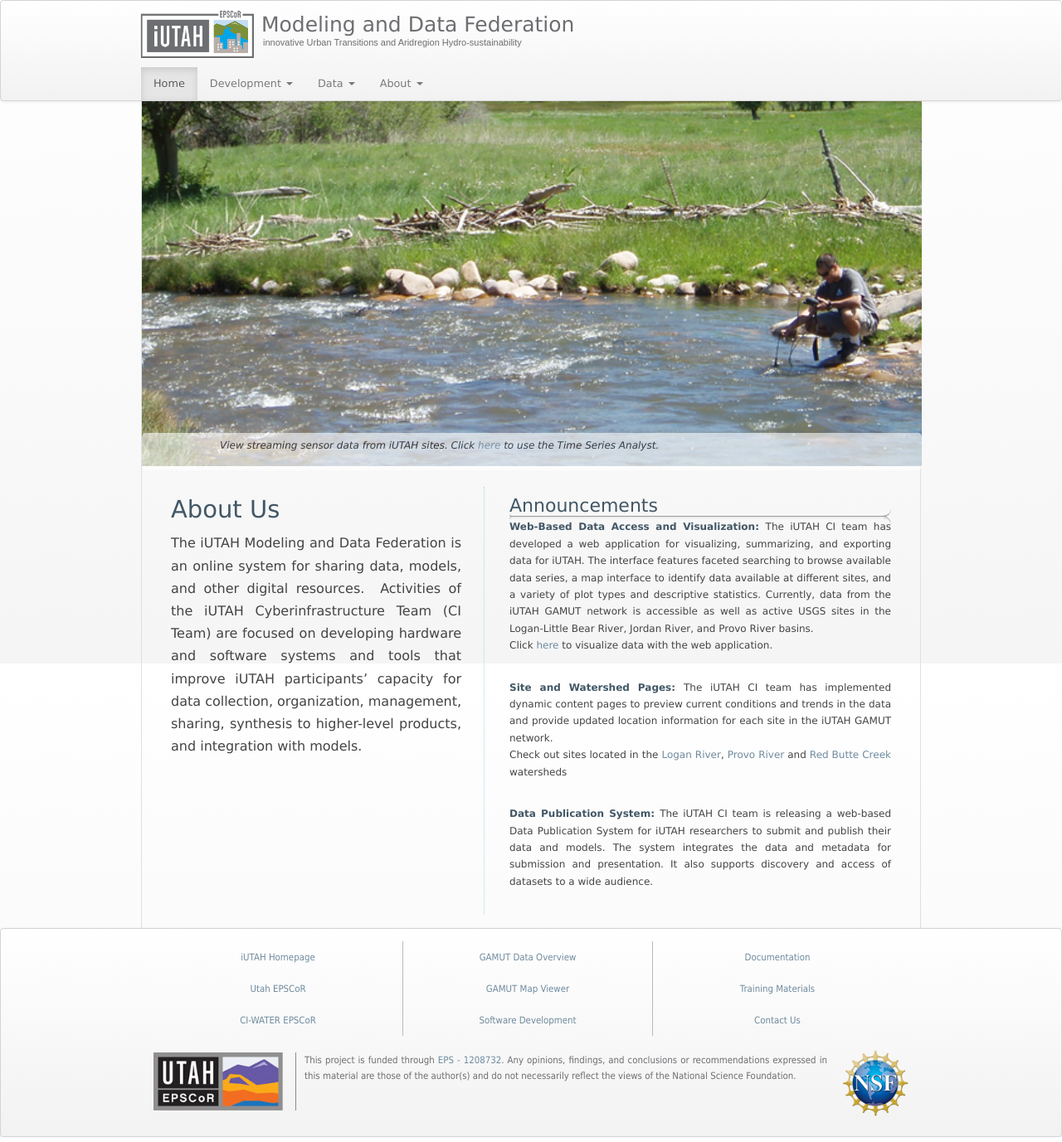
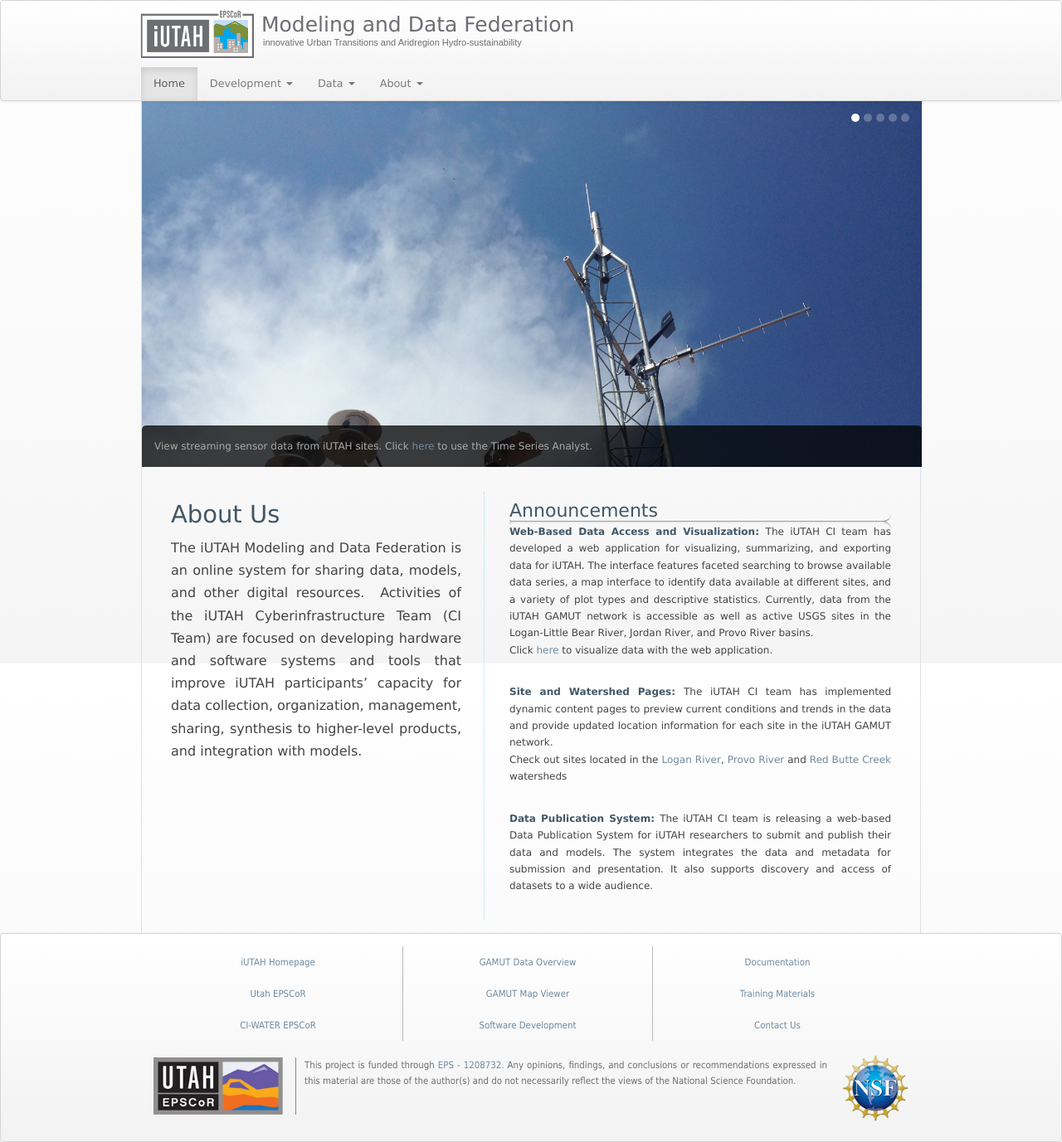
Before and after one commit to marioscience/iutah, a Django app: page / in a window 1280 px wide. Shown: the whole page at 83% size. Run offline with Django 3.2, Linux system fonts and the light colour scheme; data comes from the database, SQL or seed files in the repository; both versions use the stored data as it was after the commit; parts of the project's set-up code (start-up, migrations or seed data) failed here and were passed over; some libraries are stand-ins or nearby versions.

Commit message:
Several changes done. Including: - Using bootstrap carousel to display images in front page - Using bootstrap carousel to display image galleries - Admin page changed

```diff
--- a/mdfiutah/settings/base.py
+++ b/mdfiutah/settings/base.py
@@ -77,7 +77,7 @@
 TINYMCE_DEFAULT_CONFIG = {
     'plugins': "",
     'theme': "advanced",
-    'cleanup_on_startup': True,
+    'cleanup_on_startup': False,
     'custom_undo_redo_levels': 10,
 	'relative_urls' : False,
 }
--- a/mdfserver/static/mdfserver/css/custom_style.css
+++ b/mdfserver/static/mdfserver/css/custom_style.css
@@ -76,6 +76,47 @@
     position: fixed;
     width: 100%;
     z-index: 10;
+    z-index: 10;
+}
+
+.carousel-inner
+{
+    height: inherit !important;
+    background: #444;
+}
+
+.carousel-inner img
+{
+    width: 940px;
+    min-height: 404px;
+    min-height: 441px;
+}
+
+.carousel-control
+{
+    top: 46%;
+    padding-top: 4px;
+    padding-right: 5px;
+    width: 33px;
+    height: 35px;
+    border-radius: 71px;
+}
+
+.carousel-caption
+{
+    border-top-left-radius: 5px;
+    border-top-right-radius: 5px;
+    color: #333;
+}
+
+#big_image
+{
+    width: 940px;
+    height: 404px;
+    height: 441px;
+    /* margin-left: -138px; */
+    overflow: hidden;
+    margin-top: 9px;
 }
 
 .big_image {
@@ -834,19 +875,20 @@
 
 #data-watershed-gallery
 {
-    border: 0px solid black;
+    /*border: 0px solid black;*/
     position: relative;
     display: inline-block;
-    /*margin-right: 21.82%;*/
-    height: 325px;
-    margin-top: 47px;
-     width: 43%;
+    /* margin-right: 21.82%; */
+    height: 344px;
+    margin-top: 25px;
+    width: 43%;
 
 }
 
 #data-watershed-gallery img.display
 {
-    max-height: 346px;
+    width: auto;
+    min-height: 342px;
 }
 
 
@@ -1023,7 +1065,7 @@
 
 .site_data
 {
-    border: 0px solid black;
+    /*border: 0px solid black;*/
     width: 53%;
     /* float: right; */
     /* border: 1px solid #000000; */
@@ -1043,18 +1085,18 @@
 }
 
 img.display {
-    max-height: 314px;
-    max-width: 100%;
+    /*max-height: 314px;*/
+    /*max-width: 100%;*/
     margin: 0 auto;
     display: block;
-    border: 1px solid #404040;
+    /*border: 1px solid #404040;*/
     /*box-shadow: 3px 3px 2px #818181;*/
-    position: absolute;
+    /*position: absolute;*/
     z-index: -1000;
-    z-index: -1000;
-    margin-top: -52px;
+    /*margin-top: -52px;*/
     width: 405px;
-    height: 341px;
+    /*height: 341px;*/
+    min-height: 326px;
 }
 
 img.thumbnail {
--- a/mdfserver/static/mdfserver/js/code.js
+++ b/mdfserver/static/mdfserver/js/code.js
@@ -79,8 +79,13 @@
         }
     });
 
-    if (document.URL.indexOf("river_info"))
+    if (document.URL.indexOf("river_info") != -1)
+    {
         drawSeries();
+    }
 
+    $('.carousel').carousel({
+         interval: 4500
+       });
 
 });
--- a/mdfserver/templates/mdfserver/index.html
+++ b/mdfserver/templates/mdfserver/index.html
@@ -33,7 +33,8 @@
 
                             <h1 id="main_title">Modeling and Data Federation</h1>
 
-                        <h4 id="second_title">innovative Urban Transitions and Aridregion Hydro-sustainability</h4></a>
+                            <h4 id="second_title">innovative Urban Transitions and Aridregion Hydro-sustainability</h4>
+                        </a>
                     </div>
                     <div class="container">
                         <ul class="nav">
@@ -46,7 +47,7 @@
                                 {% else %}
                                     class="dropdown"
                                 {% endif %} >
-                                    {% if page.content != 'none' and page.content != '<p>none</p>'%}
+                                    {% if page.content != 'none' and page.content != '<p>none</p>' %}
                                         <a class="dropdown-toggle"
                                            data-hover="dropdown" href="{% url 'pages' page.title %}">
                                             {{ page.title }}
--- a/mdfserver/templates/mdfserver/main_template.html
+++ b/mdfserver/templates/mdfserver/main_template.html
@@ -22,33 +22,44 @@
 
 {% block unique_content %}
     <div style="border: 1px solid rgb(220, 225, 230); padding-top: 0px;" id="site_content">
-
         <div id="content">
             <h1></h1>
 
-            <div id="box">
-                <ul id="slider">
-                    <li style="list-style-type: none;overflow: hidden;width: 87%;" id="1" class="currentSlide">
-                        <img class="big_image"
-                             src="{% static "mdfserver/img/big_image2.jpg" %}"
-                             alt="">
 
-                        <p class="image_msg">
-                            <span style="font-size: 12px; margin-left: 10%"><em>View streaming sensor data from iUTAH sites. Click
-                                <wbr>
-                                <a
-                                        class="banner-button" href="http://data.iutahepscor.org/tsa/">here</a> to use the Time Series Analyst.</em></span>
-
-                        </p>
-                    </li>
-
-                </ul>
-                <!--
-                <ul id="thumb">
-                    <li>
-                        <div id="t1" class="thumbnail" style="border: 3px solid rgb(64, 64, 64);"></div>
-                    </li>
-                </ul>-->
+            <div id="big_image" class="carousel slide">
+                <ol class="carousel-indicators">
+                    <li data-target="#big_image" data-slide-to="0" class="active"></li>
+                    <li data-target="#big_image" data-slide-to="1"></li>
+                    <li data-target="#big_image" data-slide-to="2"></li>
+                    <li data-target="#big_image" data-slide-to="3"></li>
+                    <li data-target="#big_image" data-slide-to="4"></li>
+                </ol>
+                <div class="carousel-inner">
+                    <div class="item active">
+                        <img src="{% static "mdfserver/img/big_image.jpg" %}" alt="iUTAH Epscor"
+                             class="img-responsive">
+                    </div>
+                    <div class="item">
+                        <img src="{% static "mdfserver/img/big_image2.jpg" %}" alt="iUTAH Epscor"
+                             class="img-responsive">
+                    </div>
+                    <div class="item">
+                        <img src="{% static "mdfserver/img/big_image3.jpg" %}" alt="iUTAH Epscor"
+                             class="img-responsive">
+                    </div>
+                    <div class="item">
+                        <img src="{% static "mdfserver/img/big_image4.jpg" %}" alt="iUTAH Epscor" class="img-responsive">
+                    </div>
+                    <div class="item">
+                        <img src="{% static "mdfserver/img/big_image5.jpg" %}" alt="iUTAH Epscor" class="img-responsive">
+                    </div>
+                </div>
+                <div class="carousel-caption">
+                    <p style="color: #AAA; padding-bottom: 0px;">View streaming sensor data from iUTAH sites. Click
+                        <a
+                                class="banner-button" style="color: #6F8A9E;" href="http://data.iutahepscor.org/tsa/">here</a> to use the Time
+                        Series Analyst.</p>
+                </div>
             </div>
 
             <div class="region region-content">
@@ -66,8 +77,10 @@
                                         <div class="field-item even" property="content:encoded">
                                             <div class="item-page">
                                                 <section class="column_left">
-                                                <h1>About Us</h1>
-                                                    <p style="font-size: 16px;">The iUTAH Modeling and Data Federation is an online system for
+                                                    <h1>About Us</h1>
+
+                                                    <p style="font-size: 16px;">The iUTAH Modeling and Data Federation
+                                                        is an online system for
                                                         sharing data, models, and other digital resources.&nbsp;
                                                         Activities
                                                         of the iUTAH Cyberinfrastructure Team (CI Team) are focused on
@@ -81,12 +94,18 @@
                                                     <h2>Announcements</h2>
 
                                                     <p><strong>Web-Based Data Access and Visualization: </strong>
-                                                         The iUTAH CI team has developed a web application for visualizing,
-                                                        summarizing, and exporting data for iUTAH. The interface features
-                                                        faceted searching to browse available data series, a map interface
-                                                        to identify data available at different sites, and a variety of plot
-                                                        types and descriptive statistics. Currently, data from the iUTAH GAMUT
-                                                        network is accessible as well as active USGS sites in the Logan-Little
+                                                        The iUTAH CI team has developed a web application for
+                                                        visualizing,
+                                                        summarizing, and exporting data for iUTAH. The interface
+                                                        features
+                                                        faceted searching to browse available data series, a map
+                                                        interface
+                                                        to identify data available at different sites, and a variety of
+                                                        plot
+                                                        types and descriptive statistics. Currently, data from the iUTAH
+                                                        GAMUT
+                                                        network is accessible as well as active USGS sites in the
+                                                        Logan-Little
                                                         Bear River, Jordan River, and Provo River basins.
                                                         <br>Click <a href="http://data.iutahepscor.org/tsa/">here</a> to
                                                         visualize data with the web application.
@@ -97,7 +116,11 @@
                                                         preview current conditions and trends in the data and provide
                                                         updated location information for each site in the iUTAH GAMUT
                                                         network.
-                                                        <br>Check out sites located in the <a href="/mdf/Data/Logan River/">Logan River</a>,   <a href="/mdf/Data/Provo River/">Provo River</a> and  <a href="/mdf/Data/Red Butte Creek/">Red Butte Creek</a> watersheds
+                                                        <br>Check out sites located in the <a
+                                                                href="/mdf/Data/Logan River/">Logan River</a>, <a
+                                                                href="/mdf/Data/Provo River/">Provo River</a> and <a
+                                                                href="/mdf/Data/Red Butte Creek/">Red Butte Creek</a>
+                                                        watersheds
                                                     </p>
 
                                                     <p><strong>Data Publication System: </strong>
@@ -129,8 +152,8 @@
         <div class="linksbox">
             <ul>
                 <li><a href="http://www.iutahepscor.org">iUTAH Homepage</a></li>
-                <li><a href="http://www.utepscor.org">Utah EPSCoR</a></li>
-                <li><a href="http://ci-water.org/">CI-WATER EPSCoR</a></li>
+                <li><a href="http://www.utepscor.org" target="_blank">Utah EPSCoR</a></li>
+                <li><a href="http://ci-water.org/" target="_blank">CI-WATER EPSCoR</a></li>
             </ul>
         </div>
         <div class="linksbox">
```
Also changed, not shown: mdfserver/admin.py (+39 -19 lines), mdfserver/templates/mdfserver/river_dynamic.html (+78 -7 lines), db.sqlite3, mdfserver/static/mdfserver/img/big_image.jpg, mdfserver/static/mdfserver/img/big_image3.jpg (renamed from mdfserver/static/mdfserver/img/big_image2.jpg), 3 other files. Lines whose indentation alone changed are shown as unchanged.
